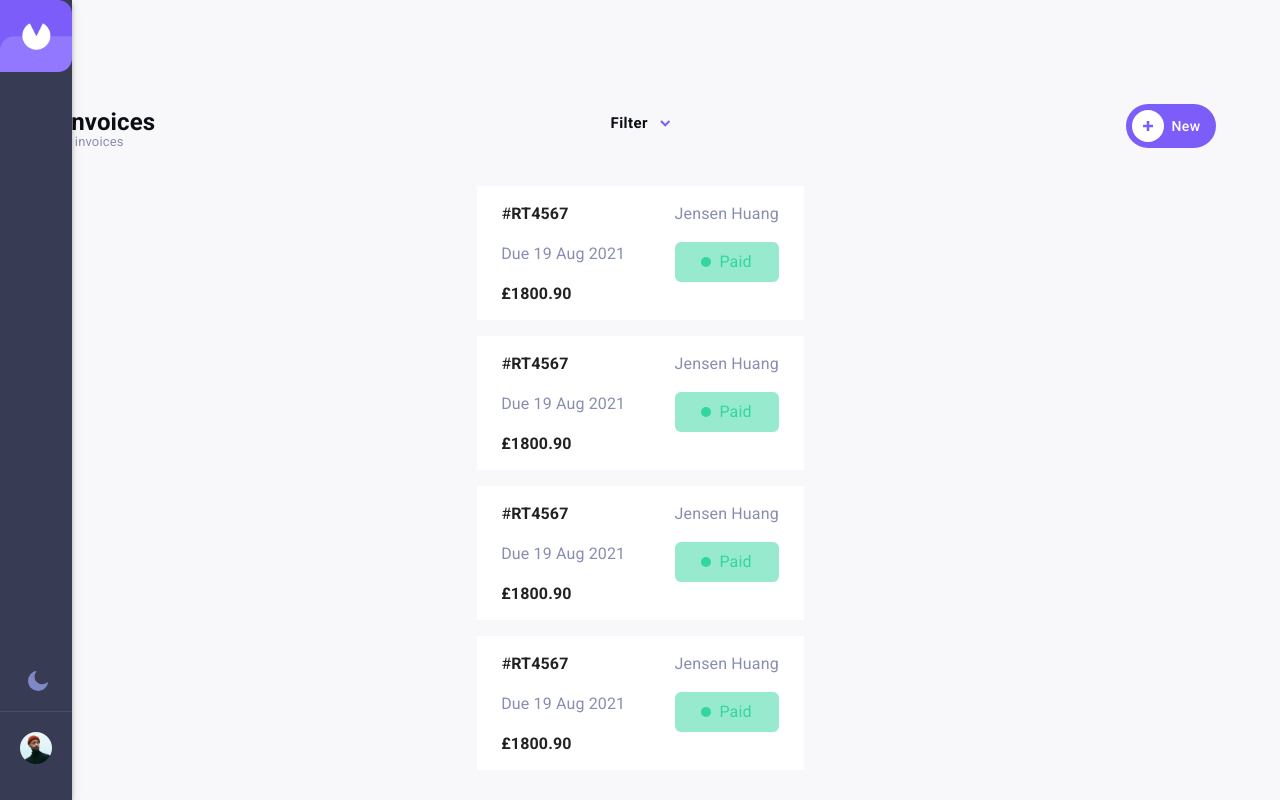
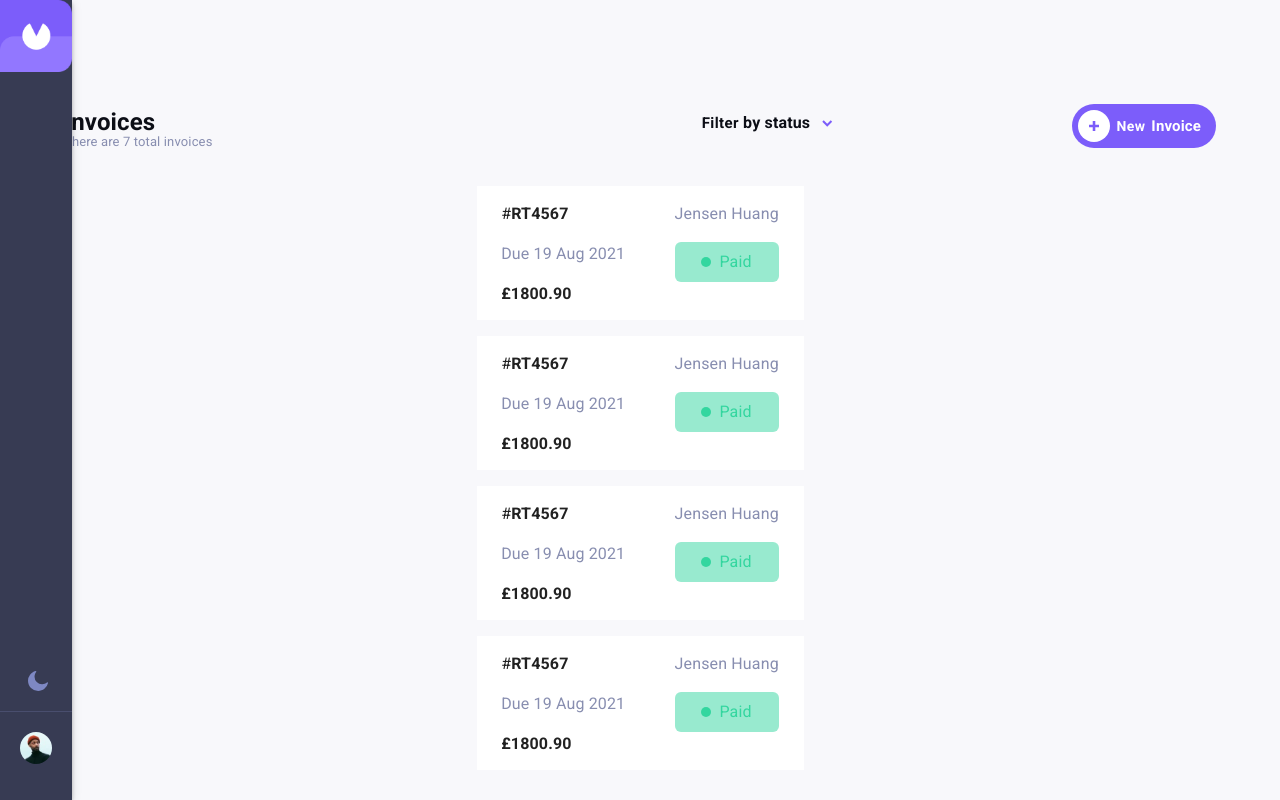
Before and after one commit to Kilox6991/invoice-app, a React (Vite) app in the folder client/invoice-app/: page / in a window 1280 px wide. Built offline with nearby package versions, Linux system fonts and the light colour scheme.

Commit message:
Homepage menu: breakpoints

```diff
--- a/client/invoice-app/src/components/Navbar/Navbar.jsx
+++ b/client/invoice-app/src/components/Navbar/Navbar.jsx
@@ -8,13 +8,13 @@ function Navbar() {
   return (
     <>
       <CssBaseline />
-        <AppBar sx={{left:0, backgroundColor: "#373B53", height: { xs: "72px", sm: "100%" }, width:{xs:"100%", sm:"72px"}, pl:"0px"}}>
-          <Toolbar sx={{pl:{xs:"0px",sm:"0px"},pr:{xs:"0px",sm:"0px"},display:"flex", flexDirection:{sm:"column"}, height:{sm:"100%"}}}>
-            <Container sx={{ height: "100%", p:{xs:"0px",sm:"0px"}, m:{xs:"0px", sm:"0px"}}}>
+        <AppBar sx={{left:0, backgroundColor: "#373B53", height: { xs: "72px", lg: "100%" }, width:{xs:"100%", lg:"72px"}, pl:"0px"}}>
+          <Toolbar sx={{pl:{xs:"0px",lg:"0px"},pr:{xs:"0px",lg:"0px"},display:"flex", flexDirection:{lg:"column"}, height:{lg:"100%"}}}>
+            <Container sx={{ height: "100%", p:{xs:"0px",lg:"0px"}, m:{xs:"0px", lg:"0px"}}}>
               <IconButton
                 edge="start"
                 color="white"
-                sx={{margin:{xs:"0px",sm:"0px"}, p:{xs:"0px",sm:"0px"}}}
+                sx={{margin:{xs:"0px",lg:"0px"}, p:{xs:"0px",lg:"0px"}}}
               >
                 <img src={logo} alt="logo-web" style={{ height: "72px", width: "72px" }} />
               </IconButton>
@@ -34,7 +34,7 @@ function Navbar() {
               />
             </svg>
             </IconButton>
-            <Grid sx={{ borderLeft:{xs:"1px solid #494E6E", sm: "none"},borderTop:{ xs:"none", sm:"1px solid #494E6E"}, pl: { xs: "10px", sm: "20px" }, pt: "20px", pb: "20px", height: {xs:"100%",sm:"100px"}, width:{xs:"100px",sm:"100%"}}}>
+            <Grid sx={{ borderLeft:{xs:"1px solid #494E6E", lg: "none"},borderTop:{ xs:"none", lg:"1px solid #494E6E"}, pl: { xs: "10px", lg: "20px" }, pt: "20px", pb: "20px", height: {xs:"100%",lg:"100px"}, width:{xs:"100px",lg:"100%"}}}>
               <Avatar alt="Remy Sharp" src={avatar} sx={{ height: 32, width: 32 }} />
             </Grid>
           </Toolbar>
--- a/client/invoice-app/src/pages/HomePage.jsx
+++ b/client/invoice-app/src/pages/HomePage.jsx
@@ -7,6 +7,9 @@ import Checkbox from "@mui/material/Checkbox";
 import Menu from "@mui/material/Menu";
 import MenuItem from "@mui/material/MenuItem";
 import InvoiceBox from "../components/InvoiceBox/Invoicebox";
+import DialogContentText from '@mui/material/DialogContentText';
+
+
 
 
 //Styles
@@ -14,7 +17,7 @@ const CustomButton = styled(Button)({
   backgroundColor: "#7C5DFA",
   color: "#FFFFFF",
   borderRadius: "24px",
-    width: "90px",
+  width: { xs: "90px", md: "150px" },
   height: "44px",
   gap: "6px",
   padding: "6px 15px 6px 6px",
@@ -22,6 +25,7 @@ const CustomButton = styled(Button)({
   border: "none",
   display: "flex",
   justifyContent: "space-around",
+  fontWeight:"bold",
 
   cursor: "pointer",
   textTransform: "none",
@@ -38,7 +42,7 @@ const CustomButton = styled(Button)({
     height: "32px",
   },
 });
-const CustomCheckbox = styled(Checkbox)(({}) => ({
+const CustomCheckbox = styled(Checkbox)(({ }) => ({
   "&:hover": {
     color: "#5F3DC4",
   },
@@ -47,14 +51,15 @@ const CustomCheckbox = styled(Checkbox)(({}) => ({
   },
 }));
 const CustomLink = styled("a")({
-    textDecoration: "none", // Quita la decoración de subrayado
-    color: "inherit", // Utiliza el color heredado
+  textDecoration: "none",
+  color: "inherit",
   "&:hover": {
-      color: "#7C5DFA", // Cambia el color al pasar el mouse
+    color: "#7C5DFA",
   },
 });
 
 //Estados
+
 const FilterIcon = ({ rotated }) => (
   <svg
     width="11"
@@ -111,27 +116,50 @@ function HomePage() {
             >
               Invoices
             </div>
-            <div
+            <div direction="row" spacing="10px"
               style={{ fontSize: "13px", color: "#888EB0", marginTop: "-8px" }}
             >
-              7 invoices
+              <DialogContentText sx={{
+                    display: ["none", "inline"],
+                    color: "#888EB0",
+                    fontSize:"13px"
+                  }}>
+              There are<span> </span>
+              </DialogContentText>
+              7<span> </span>
+              <DialogContentText sx={{
+                    display: ["none", "inline"],
+                    color: "#888EB0",
+                    fontSize:"13px"
+                  }}>
+              total<span> </span>
+              </DialogContentText>
+              invoices
             </div>
           </div>
-          <div>
+          <Box sx={{marginLeft:["0px","250px"]}}>
             <Button
               aria-controls="filter-menu"
               aria-haspopup="true"
               onClick={handleClick}
-              style={{ textTransform: "none", color: "#0C0E16" }}
+              style={{ textTransform: "none", color: "#0C0E16"}}
             >
               <span
                 style={{
                   marginRight: "12px",
                   fontSize: "15px",
-                  fontWeight: "bold",
+                  fontWeight: "bold"
                 }}
               >
                 Filter
+                <DialogContentText
+                  sx={{
+                    display: ["none", "inline"],
+                    fontWeight: "bold",
+                    color: "#0C0E16"
+                  }}
+                > by status
+                </DialogContentText>
               </span>
               <FilterIcon rotated={isIconRotated} />
             </Button>
@@ -155,7 +183,7 @@ function HomePage() {
                 <div style={{ fontWeight: "bold" }}>Paid</div>
               </MenuItem>
             </Menu>
-          </div>
+          </Box>
           <CustomButton href="#text-buttons">
             <div className="circle">
               <svg width="10" height="10" xmlns="http://www.w3.org/2000/svg">
@@ -166,7 +194,15 @@ function HomePage() {
                 />
               </svg>
             </div>
-            New
+            New<DialogContentText
+              sx={{
+                display: ["none", "inline"],
+                color: "#FFFFFF",
+                fontWeight:"bold",
+                fontSize:"15px",
+              }}
+            > Invoice
+            </DialogContentText>
           </CustomButton>
         </Container>
         <CustomLink href="/detalle-factura-1">
```
Lines whose indentation alone changed are shown as unchanged.
